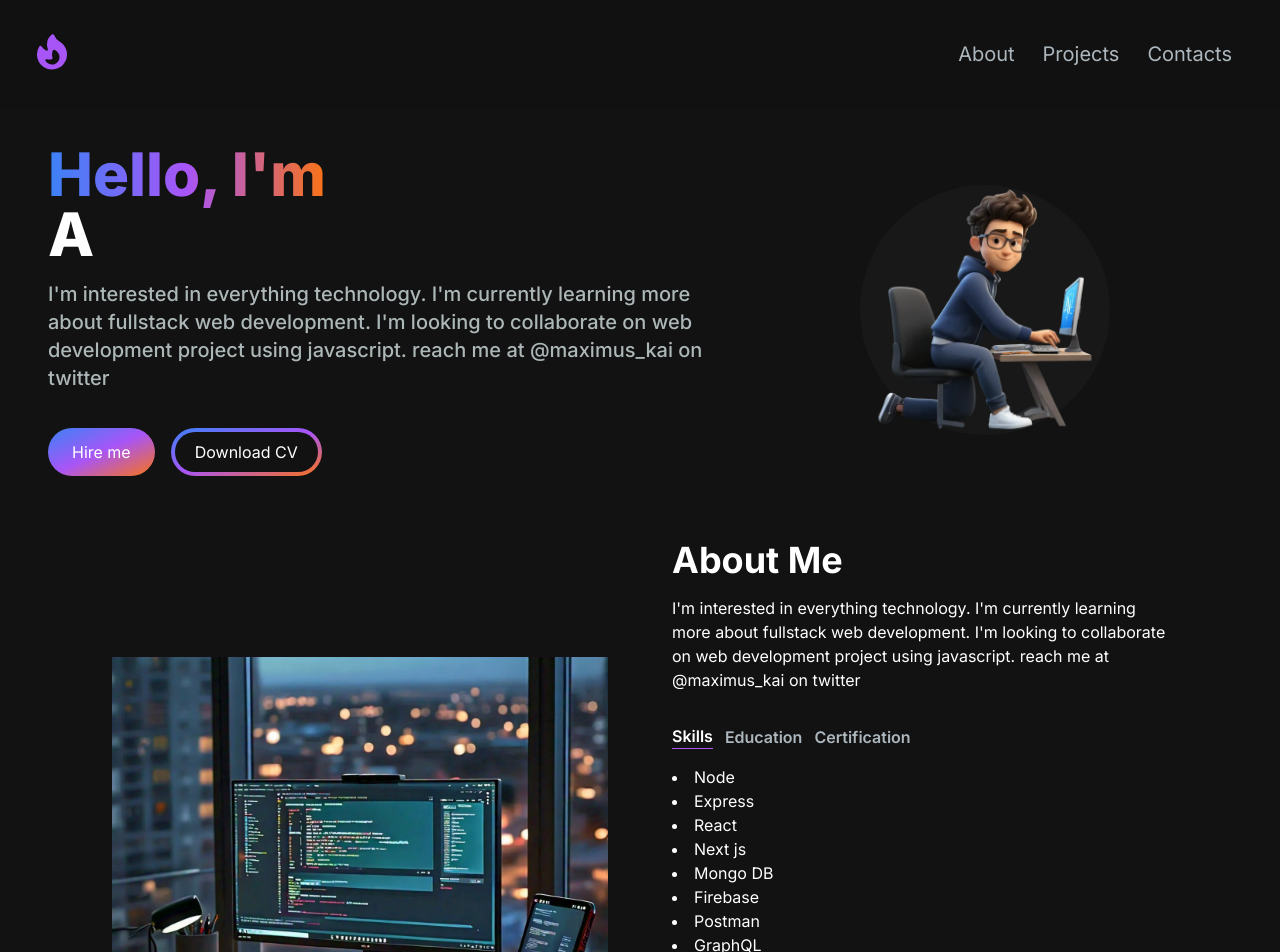
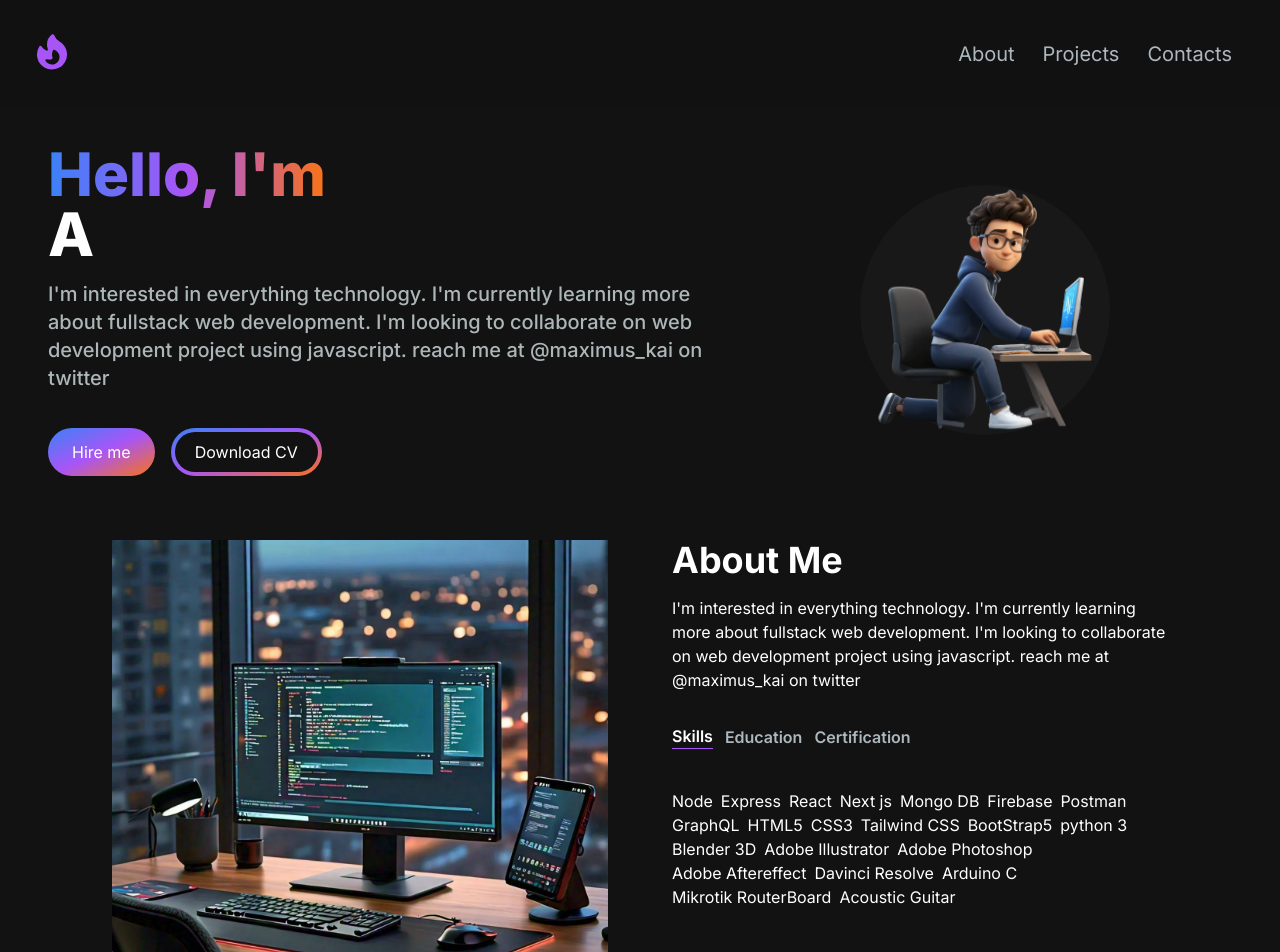
Before and after one commit to maximus-kai/portfolio, a Next.js app: page / in a window 1280 px wide. Shown: the top 952 px of the page. Built offline with nearby package versions, Linux system fonts and the light colour scheme.

Commit message:
fixed spacing on the about me page

```diff
--- a/app/src/components/AboutSection.tsx
+++ b/app/src/components/AboutSection.tsx
@@ -16,14 +16,14 @@ const AboutSection = () => {
 
   return (
       <section className=' text-white '>
-          <div className='md:grid md:grid-cols-2 gap-8 xl:gap-16 items-center py-8 sm:py-16 px-4 xl:px-16'>
+          <div className='md:grid md:grid-cols-2 h-full gap-8 xl:gap-16 items-center py-8 sm:py-16 px-4 xl:px-16'>
               <Image
                   src="/images/devdesk.jpg"
                   alt='hero image'
                   width={500}
                  height={500}
               />
-              <div>
+              <div className='flex flex-col h-full'>
                   <h1 className='text-4xl font-bold text-white mb-4 mt-4 md:mt-0 '> About Me</h1>
                   <p className='text-base md:text-l'>
                   I&apos;m interested in everything technology.
@@ -43,29 +43,30 @@ const AboutSection = () => {
                           </TabButton>
 
                   </div>
+
                   <TabData active={tab === 'skills'}>
 
-                <li>Node</li>
-                <li>Express</li>
-                <li>React</li>
-                <li>Next js</li>
-                <li>Mongo DB</li>
-                <li>Firebase</li>
-                <li>Postman</li>
-                <li>GraphQL</li>
-                <li>HTML5</li>
-                <li>CSS3</li>
-                <li>Tailwind CSS</li>
-                <li>BootStrap5</li>
-                <li>python 3</li>
-                <li>Blender 3D</li>
-                <li>Adobe Illustrator</li>
-                <li>Adobe Photoshop</li>
-                <li>Adobe Aftereffect</li>
-                <li>Davinci Resolve</li>
-                <li>Arduino C</li>
-                <li>Mikrotik RouterBoard</li>
-                <li>Acoustic Guitar</li>
+                <li className='pr-2'>Node</li>
+                <li className='pr-2'>Express</li>
+                <li className='pr-2'>React</li>
+                <li className='pr-2'>Next js</li>
+                <li className='pr-2'>Mongo DB</li>
+                <li className='pr-2'>Firebase</li>
+                <li className='pr-2'>Postman</li>
+                <li className='pr-2'>GraphQL</li>
+                <li className='pr-2'>HTML5</li>
+                <li className='pr-2'>CSS3</li>
+                <li className='pr-2'>Tailwind CSS</li>
+                <li className='pr-2'>BootStrap5</li>
+                <li className='pr-2'>python 3</li>
+                <li className='pr-2'>Blender 3D</li>
+                <li className='pr-2'>Adobe Illustrator</li>
+                <li className='pr-2'>Adobe Photoshop</li>
+                <li className='pr-2'>Adobe Aftereffect</li>
+                <li className='pr-2'>Davinci Resolve</li>
+                <li className='pr-2'>Arduino C</li>
+                <li className='pr-2'>Mikrotik RouterBoard</li>
+                <li className='pr-2'>Acoustic Guitar</li>
 
                  </TabData>
                   <TabData active={tab === 'Education'}>
@@ -75,9 +76,9 @@ const AboutSection = () => {
                  </TabData>
                   <TabData active={tab === 'Certification'}>
 
-                <li>Google/Andela 2019</li>
-                <li>MTCNA 2023</li>
-                <li>YAPPI 2023</li>
+                <li className='pr-2'>Google/Andela 2019</li>
+                <li className='pr-2'>MTCNA 2023</li>
+                <li className='pr-2'>YAPPI 2023</li>
 
                  </TabData>
               </div>
--- a/app/src/components/TabData.tsx
+++ b/app/src/components/TabData.tsx
@@ -10,7 +10,7 @@ interface TabDataProps{
 const TabData: React.FC<TabDataProps> = ({ active,children }) => {
   const buttonClasses = active? 'text-white': 'hidden'
   return (
-      <button className={` text-left list-disc pt-4 ${buttonClasses} `}>
+      <button className={` flex flex-wrap mt-6 text-left pt-4  pb-2  list-none hover:list-disc before:list-disc before:text-blue-500 ${buttonClasses} `}>
               {children }
     </button>
   )
```
